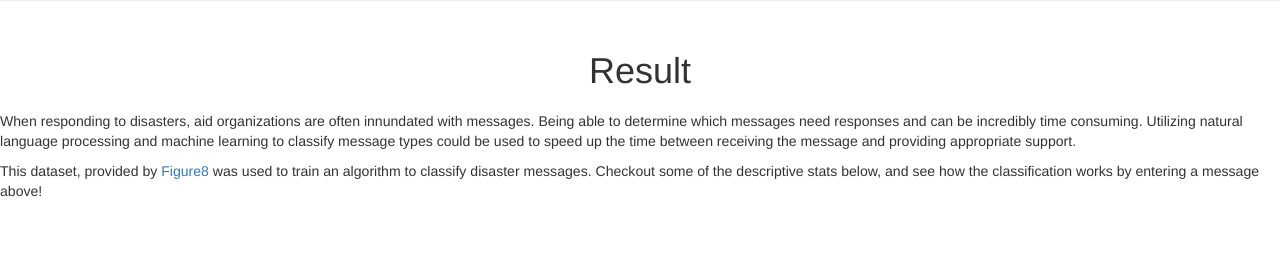
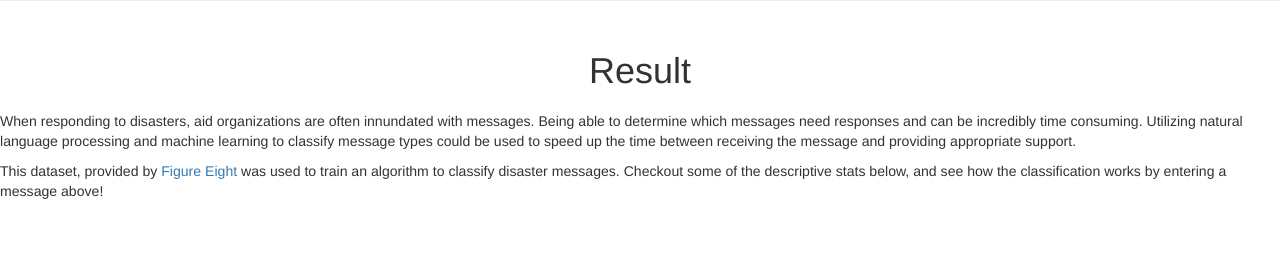
Before and after one commit to rebeccaebarnes/DSND-Project-5, a Flask app: template disaster_app/templates/go.html in a window 1280 px wide. Shown: the part 433-698 px from the top of the page. Run offline with Flask 2, Linux system fonts and the light colour scheme; the template is opened without the code that fills it, so the values that code supplies are empty; parts of the project's set-up code (start-up, migrations or seed data) failed here and were passed over; some libraries are stand-ins or nearby versions.

Commit message:
fix: Correct Figure Eight name

```diff
--- a/disaster_app/templates/master.html
+++ b/disaster_app/templates/master.html
@@ -64,7 +64,7 @@
             Utilizing natural language processing and machine learning to classify message types could be used to speed up the time between receiving the message and providing appropriate support.
         </p>
         <p style="font-size:1.1vw;">
-            This dataset, provided by <a href="https://www.figure-eight.com/" target="blank">Figure8</a> was used to train an algorithm to classify disaster messages.
+            This dataset, provided by <a href="https://www.figure-eight.com/" target="blank">Figure Eight</a> was used to train an algorithm to classify disaster messages.
             Checkout some of the descriptive stats below, and see how the classification works by entering a message above!
         </p>
     {% for id in ids %}
```
